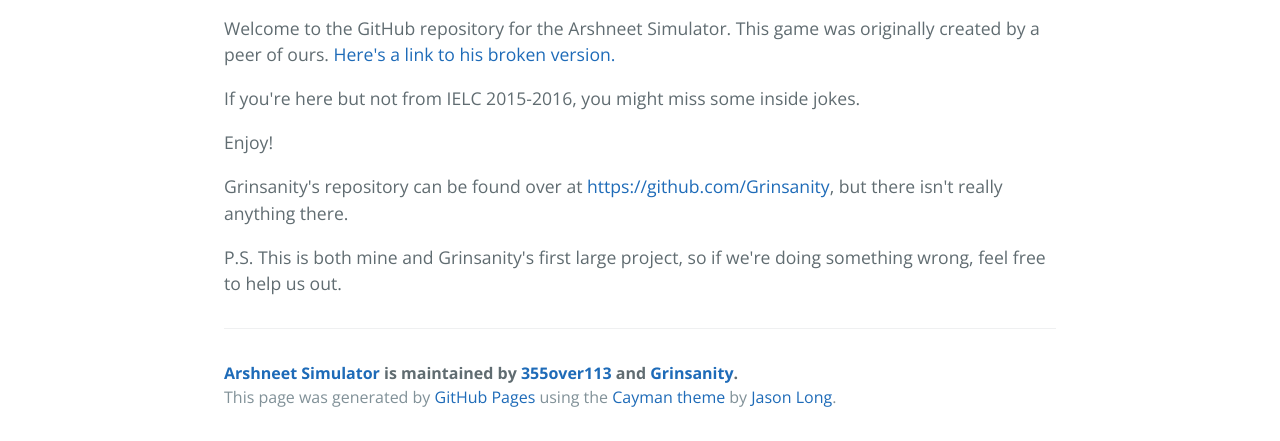
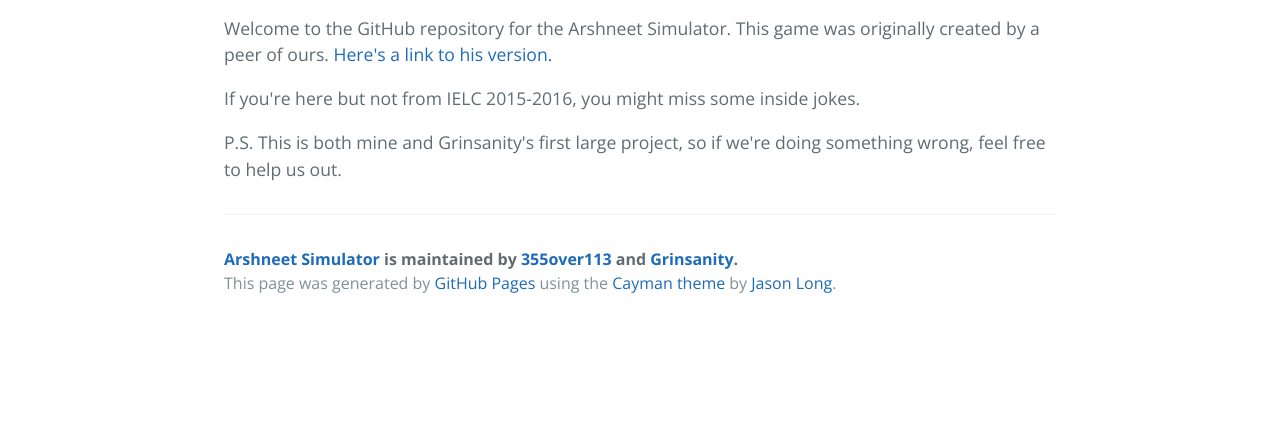
Before and after one commit to Retraction/arsh-sim, a plain HTML site: page index.html in a window 1280 px wide. Shown: the part 470-911 px from the top of the page. After the commit the page ends 800 px from the top, so only its background shows below. Drawn offline with nearby package versions, Linux system fonts and the light colour scheme.

Commit message:
Updated README file and README text on project page

```diff
--- a/index.html
+++ b/index.html
@@ -21,11 +21,9 @@
 		</section>
 	    <section class="main-content">
 	        <h1><a id="arshneet-simulator" class="anchor" href="#arshneet-simulator" aria-hidden="true"><span class="octicon octicon-link"></span></a>Arshneet Simulator</h1>
-	        <p>Welcome to the GitHub repository for the Arshneet Simulator. This game was originally created by a peer of ours. <a href="https://4b4030124dae3ec07d9231fd34721a27e4e951d5.googledrive.com/host/0B8EmOAcQMuZbUnNmYTlBby1mOEU/" target="_blank">Here's a link to his broken version.</a>
+	        <p>Welcome to the GitHub repository for the Arshneet Simulator. This game was originally created by a peer of ours. <a href="https://4b4030124dae3ec07d9231fd34721a27e4e951d5.googledrive.com/host/0B8EmOAcQMuZbUnNmYTlBby1mOEU/" target="_blank">Here's a link to his version.</a>
 	        </p>
 	        <p>If you're here but not from IELC 2015-2016, you might miss some inside jokes.</p>
-	        <p>Enjoy!</p>
-	        <p>Grinsanity's repository can be found over at <a href="https://github.com/Grinsanity">https://github.com/Grinsanity</a>, but there isn't really anything there.</p>
 	        <p>P.S. This is both mine and Grinsanity's first large project, so if we're doing something wrong, feel free to help us out.</p>
 	        <footer class="site-footer"> <span class="site-footer-owner"><a href="https://github.com/355over113/arsh-sim">Arshneet Simulator</a> is maintained by <a href="https://github.com/355over113">355over113</a> and <a href="https://github.com/Grinsanity">Grinsanity</a>.</span><span class="site-footer-credits">This page was generated by <a href="https://pages.github.com">GitHub Pages</a> using the <a href="https://github.com/jasonlong/cayman-theme" target="_blank">Cayman theme</a> by <a href="https://twitter.com/jasonlong" target="_blank">Jason Long</a>.</span> </footer>
 	    </section>
```
Also changed, not shown: 1 other file.
